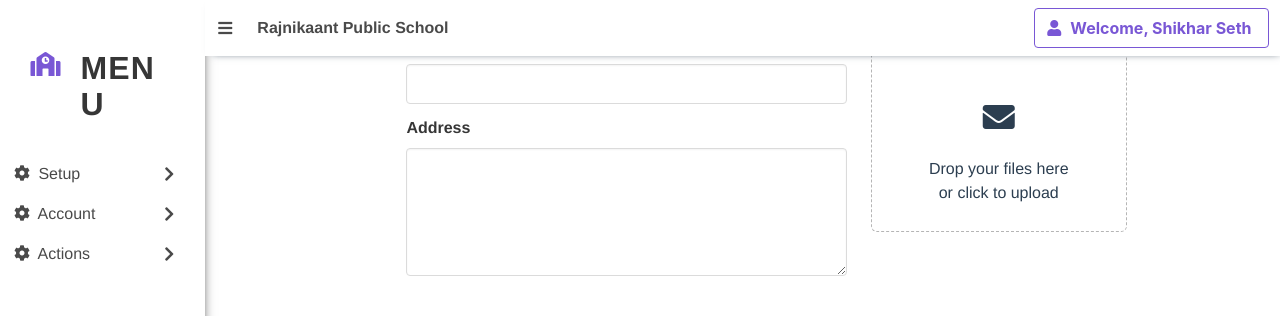
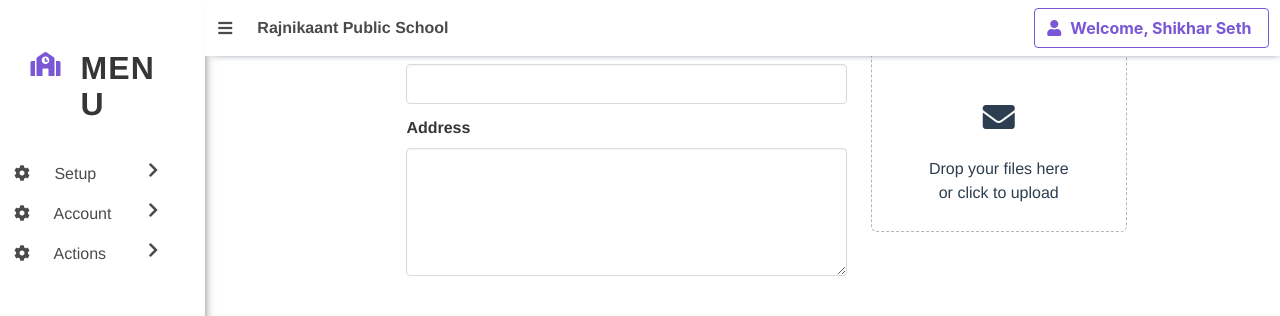
Before and after one commit to dhruv10/sp-frontend, a Vue app: page /#/master-admin/add-school in a window 1280 px wide. Shown: the top 316 px of the page. Built offline with nearby package versions, Linux system fonts and the light colour scheme; some icons are missing.

Commit message:
side menu options active and expanded props now controlled by route + some minor design updates

```diff
--- a/src/components/SideMenu.vue
+++ b/src/components/SideMenu.vue
@@ -25,6 +25,8 @@
           v-for="option in config.options"
           :key="option.title"
           :icon="option.icon"
+          :expanded="parentRoute === option.route"
+          :active="parentRoute === option.route"
           animation="null"
         >
           <template
@@ -34,7 +36,8 @@
             {{ option.title }}
             <b-icon
               class="is-pulled-right"
-              :icon="props.expanded ? 'chevron-up' : 'chevron-right'"
+              size="is-small"
+              :icon="props.expanded ? '' : 'chevron-right'"
             >
             </b-icon>
           </template>
@@ -43,6 +46,7 @@
             :key="child.title"
             :icon="child.icon"
             :label="child.label"
+            :active="fullRoute === option.route + child.route"
             @click="navigateTo(option.route, child.route)"
           >
           </b-menu-item>
@@ -57,6 +61,15 @@ export default {
   props: {
     config: Object,
   },
+  computed: {
+    fullRoute() {
+      return this.$router.currentRoute.path;
+    },
+    parentRoute() {
+      const routes = this.fullRoute.split('/');
+      return `/${routes[1]}`;
+    },
+  },
   methods: {
     navigateTo(parentRoute, childRoute) {
       this.$router.push(parentRoute + childRoute);
@@ -65,9 +78,33 @@ export default {
 };
 </script>
 
-<style lang="scss" scoped>
+<style lang="scss">
 .side-menu-root {
   margin-top: 20px;
   margin-left: 2px;
 }
+
+/* to add margin in side-menu child options */
+div.column.is-2.side-menu-container
+  > div
+  > div
+  > ul
+  > li
+  > ul
+  > li
+  > a
+  > span:nth-child(2) {
+  margin-left: 20px;
+}
+
+/* to add margin in side-menu parent options */
+div.column.is-2.side-menu-container
+  > div
+  > div
+  > ul
+  > li
+  > a
+  > span.icon.is-small {
+  margin-right: 20px;
+}
 </style>
```
